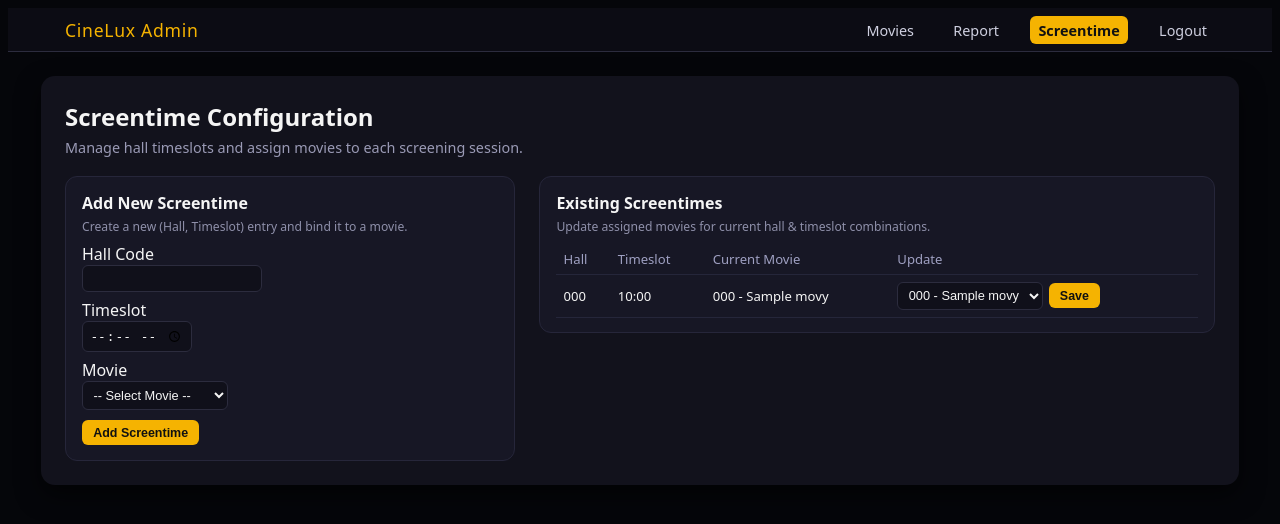
After one commit to dsnyeo/ie4727-cinema-project, a PHP site: page /adminScreentime.php in a window 1280 px wide. The commit adds this page. Shown: the top 524 px of the page. Run offline with PHP 8.4, Linux system fonts and the light colour scheme; the visitor is signed in with stand-in values (Sample User, id 1); tables that the repository leaves empty hold one stand-in row (values such as "Sample post").

```diff
--- a/adminMovie.php
+++ b/adminMovie.php
@@ -373,6 +373,7 @@ if ($selectedCode !== '') {
     <nav class="admin-links">
       <a href="adminMovies.php" class="<?= basename($_SERVER['PHP_SELF']) === 'adminMovie.php' ? 'active' : '' ?>">Movies</a>
       <a href="adminReport.php" class="<?= basename($_SERVER['PHP_SELF']) === 'adminReport.php' ? 'active' : '' ?>">Reports</a>
+      <a href="adminScreentime.php" class="<?= basename($_SERVER['PHP_SELF']) === 'adminScreentime.php' ? 'active' : '' ?>">Screentime</a>
       <a href="logout.php"class="btn btn-outline" onclick="return confirm('Log out of admin panel?');">Logout</a>
     </nav>
   </div>
--- a/adminReport.php
+++ b/adminReport.php
@@ -164,6 +164,7 @@ svg#lineChart {
     <nav class="admin-links">
       <a href="adminMovie.php">Movies</a>
       <a href="adminReport.php" class="active">Reports</a>
+      <a href="adminScreentime.php">Screentime</a>
       <a href="logout.php" onclick="return confirm('Log out of admin panel?');">Logout</a>
     </nav>
   </div>
--- /dev/null
+++ b/adminScreentime.php
@@ -0,0 +1,367 @@
+<?php
+session_start();
+include "dbconnect.php";
+
+function e($s){ return htmlspecialchars($s ?? '', ENT_QUOTES, 'UTF-8'); }
+
+if (!isset($dbcnx) || $dbcnx->connect_errno) {
+    die("Database connection not found or failed.");
+}
+
+// Admin-only guard
+if (!isset($_SESSION['sess_user']) || strtolower($_SESSION['sess_user']) !== 'admin') {
+    die("Access denied. Admins only.");
+}
+
+$successMsg = "";
+$errorMsg   = "";
+
+/**
+ * Handle update existing screentime row
+ */
+if ($_SERVER['REQUEST_METHOD'] === 'POST' && isset($_POST['action']) && $_POST['action'] === 'update') {
+    $hall_code  = $_POST['hall_code'] ?? '';
+    $timeslot   = $_POST['timeslot'] ?? '';
+    $movie_code = $_POST['movie_code'] ?? '';
+
+    if ($hall_code && $timeslot && $movie_code) {
+        $sql = "UPDATE screentime
+                SET movie_code = ?
+                WHERE hall_code = ? AND timeslot = ?";
+        $stmt = $dbcnx->prepare($sql);
+        if ($stmt) {
+            $stmt->bind_param("sss", $movie_code, $hall_code, $timeslot);
+            if ($stmt->execute()) {
+                $successMsg = "Screentime for Hall {$hall_code} at {$timeslot} updated successfully.";
+            } else {
+                $errorMsg = "Failed to update screentime: " . e($stmt->error);
+            }
+            $stmt->close();
+        } else {
+            $errorMsg = "Database error (prepare failed).";
+        }
+    } else {
+        $errorMsg = "Missing hall, timeslot, or movie code.";
+    }
+}
+
+/**
+ * Handle add new screentime row
+ */
+if ($_SERVER['REQUEST_METHOD'] === 'POST' && isset($_POST['action']) && $_POST['action'] === 'add') {
+    $new_hall  = $_POST['new_hall_code'] ?? '';
+    $new_time  = $_POST['new_timeslot'] ?? '';
+    $new_movie = $_POST['new_movie_code'] ?? '';
+
+    if ($new_hall && $new_time && $new_movie) {
+        $sql = "INSERT INTO screentime (hall_code, timeslot, movie_code) VALUES (?, ?, ?)";
+        $stmt = $dbcnx->prepare($sql);
+        if ($stmt) {
+            $stmt->bind_param("sss", $new_hall, $new_time, $new_movie);
+            if ($stmt->execute()) {
+                $successMsg = "New screentime added for Hall {$new_hall} at {$new_time}.";
+            } else {
+                $errorMsg = "Failed to add screentime: " . e($stmt->error);
+            }
+            $stmt->close();
+        } else {
+            $errorMsg = "Database error (prepare failed).";
+        }
+    } else {
+        $errorMsg = "Please fill in Hall, Timeslot, and Movie Code for the new screentime.";
+    }
+}
+
+/**
+ * Fetch all movies for dropdown
+ * (update Title if your column name differs)
+ */
+$movies = [];
+$movieSql = "SELECT MovieCode, Title AS MovieTitle FROM movies ORDER BY Title";
+$movieRes = $dbcnx->query($movieSql);
+if ($movieRes && $movieRes->num_rows > 0) {
+    while ($row = $movieRes->fetch_assoc()) {
+        $movies[] = $row;
+    }
+}
+
+/**
+ * Fetch existing screentimes
+ */
+$screentimeSql = "
+    SELECT s.hall_code, s.timeslot, s.movie_code, m.Title AS MovieTitle
+    FROM screentime s
+    LEFT JOIN movies m ON s.movie_code = m.MovieCode
+    ORDER BY s.hall_code, s.timeslot
+";
+$screentimeRes = $dbcnx->query($screentimeSql);
+?>
+<!DOCTYPE html>
+<html lang="en">
+<head>
+    <meta charset="UTF-8">
+    <title>Admin - Screentime</title>
+    <style>
+    body {
+      font-family: system-ui, -apple-system, BlinkMacSystemFont, "Segoe UI", sans-serif;
+      background:#05060a;
+      color:#f5f5f5;
+    }
+    /* Nav reused from before */
+    .admin-nav {
+      background:#0c0c14;
+      border-bottom:1px solid #2c2c3e;
+      padding:.6rem 0;
+      position:sticky;
+      top:0; z-index:999;
+    }
+    .admin-nav-container {
+      max-width:1150px;margin:0 auto;padding:0 1rem;
+      display:flex;justify-content:space-between;align-items:center;
+    }
+    .admin-brand {font-size:1.1rem;color:#f5b301;letter-spacing:.04em;}
+    .admin-links a {
+      margin-left:1.2rem;color:#cfd0e0;text-decoration:none;
+      font-size:.9rem;padding:.3rem .5rem;border-radius:6px;transition:.2s;
+    }
+    .admin-links a:hover {color:#fff;background:#2a2a44;}
+    .admin-links a.active {color:#111;background:#f5b301;font-weight:600;}
+
+    .admin-wrapper {
+      max-width:1150px;margin:1.5rem auto 2rem;padding:1.5rem;
+      background:#12121c;border-radius:14px;box-shadow:0 10px 25px rgba(0,0,0,0.6);
+    }
+    h1{margin:0 0 .3rem;font-size:1.5rem;}
+    p.sub{margin:0 0 1.2rem;color:#9a9ab5;font-size:.9rem;}
+
+    .grid{display:grid;grid-template-columns:2fr 3fr;gap:1.5rem;align-items:flex-start;}
+    .card{background:#171725;border-radius:12px;padding:.9rem 1rem;border:1px solid #26263a;}
+    .card h2{margin:0 0 .3rem;font-size:1rem;}
+    .card small{display:block;margin-bottom:.5rem;color:#8f90aa;font-size:.76rem;}
+
+    table{width:100%;border-collapse:collapse;font-size:.82rem;margin-top:.3rem;}
+    th,td{padding:.4rem .45rem;border-bottom:1px solid #25263a;}
+    th{text-align:left;color:#9fa0c2;font-weight:500;}
+    tr:hover td{background:#151624;}
+
+    .top-movie {
+      background:#1b1b2c;
+      padding:.7rem 1rem;
+      border:1px solid #2a2a44;
+      border-radius:8px;
+      margin-bottom:1rem;
+    }
+    .top-movie strong {color:#f5b301;}
+    .chart-wrap {
+      width:100%;
+      height:220px;
+      position:relative;
+    }
+    svg#lineChart {
+      width:100%;
+      height:100%;
+    }
+    .line {
+      fill:none;
+      stroke:#f5b301;
+      stroke-width:2.5;
+    }
+    .dot {
+      fill:#f5b301;
+    }
+    .axis-label {
+      fill:#9a9ab5;
+      font-size:10px;
+      text-anchor:middle;
+    }
+    .axis-line {
+      stroke:#34354a;
+      stroke-width:1;
+    }
+
+    /* Form + button styling to match theme */
+    select, input[type="text"], input[type="time"] {
+      background:#10101a;
+      border:1px solid #2c2c3e;
+      color:#f5f5f5;
+      padding:.3rem .4rem;
+      border-radius:6px;
+      font-size:.8rem;
+    }
+    select:focus, input:focus {
+      outline:none;
+      border-color:#f5b301;
+      box-shadow:0 0 0 1px rgba(245,179,1,0.18);
+    }
+    .btn {
+      padding:.35rem .7rem;
+      cursor:pointer;
+      border:none;
+      border-radius:6px;
+      font-size:.78rem;
+      background:#f5b301;
+      color:#111;
+      font-weight:600;
+      transition:.2s;
+    }
+    .btn:hover {
+      background:#ffcb47;
+      transform:translateY(-1px);
+    }
+
+    .msg {
+      margin-bottom:10px;
+      padding:.5rem .7rem;
+      border-radius:8px;
+      font-size:.8rem;
+    }
+    .success {
+      background:rgba(63, 180, 98, 0.12);
+      border:1px solid #3fb462;
+      color:#b5f1c9;
+    }
+    .error {
+      background:rgba(255, 71, 87, 0.1);
+      border:1px solid #ff4757;
+      color:#ffb3bb;
+    }
+
+    form.inline-form {
+      margin:0;
+      display:flex;
+      gap:.35rem;
+      align-items:center;
+      flex-wrap:wrap;
+    }
+    </style>
+</head>
+<body>
+
+<!-- Admin Nav -->
+<header class="admin-nav">
+  <div class="admin-nav-container">
+    <div class="admin-brand">CineLux Admin</div>
+    <nav class="admin-links">
+      <a href="adminMovie.php">Movies</a>
+      <a href="adminReport.php">Report</a>
+      <a href="adminScreentime.php" class="active">Screentime</a>
+      <a href="logout.php" onclick="return confirm('Log out of admin panel?');">Logout</a>
+    </nav>
+  </div>
+</header>
+
+<div class="admin-wrapper">
+    <h1>Screentime Configuration</h1>
+    <p class="sub">Manage hall timeslots and assign movies to each screening session.</p>
+
+    <?php if ($successMsg): ?>
+        <div class="msg success"><?php echo e($successMsg); ?></div>
+    <?php endif; ?>
+
+    <?php if ($errorMsg): ?>
+        <div class="msg error"><?php echo e($errorMsg); ?></div>
+    <?php endif; ?>
+
+    <div class="grid">
+        <!-- Left: Add New Screentime -->
+        <div class="card">
+            <h2>Add New Screentime</h2>
+            <small>Create a new (Hall, Timeslot) entry and bind it to a movie.</small>
+
+            <form method="post">
+                <input type="hidden" name="action" value="add">
+
+                <div style="margin-bottom:.45rem;">
+                    <label>
+                        Hall Code<br>
+                        <input type="text" name="new_hall_code" maxlength="4" required>
+                    </label>
+                </div>
+
+                <div style="margin-bottom:.45rem;">
+                    <label>
+                        Timeslot<br>
+                        <input type="time" name="new_timeslot" required>
+                    </label>
+                </div>
+
+                <div style="margin-bottom:.6rem;">
+                    <label>
+                        Movie<br>
+                        <select name="new_movie_code" required>
+                            <option value="">-- Select Movie --</option>
+                            <?php foreach ($movies as $m): ?>
+                                <option value="<?php echo e($m['MovieCode']); ?>">
+                                    <?php echo e($m['MovieCode'] . " - " . $m['MovieTitle']); ?>
+                                </option>
+                            <?php endforeach; ?>
+                        </select>
+                    </label>
+                </div>
+
+                <button type="submit" class="btn">Add Screentime</button>
+            </form>
+        </div>
+
+        <!-- Right: Existing Screentimes -->
+        <div class="card">
+            <h2>Existing Screentimes</h2>
+            <small>Update assigned movies for current hall & timeslot combinations.</small>
+
+            <?php if ($screentimeRes && $screentimeRes->num_rows > 0): ?>
+                <table>
+                    <thead>
+                        <tr>
+                            <th>Hall</th>
+                            <th>Timeslot</th>
+                            <th>Current Movie</th>
+                            <th>Update</th>
+                        </tr>
+                    </thead>
+                    <tbody>
+                    <?php while ($row = $screentimeRes->fetch_assoc()): ?>
+                        <tr>
+                            <td><?php echo e($row['hall_code']); ?></td>
+                            <td><?php echo e(substr($row['timeslot'], 0, 5)); ?></td>
+                            <td>
+                                <?php
+                                    echo e($row['movie_code']);
+                                    echo $row['MovieTitle']
+                                        ? " - " . e($row['MovieTitle'])
+                                        : " (No title found)";
+                                ?>
+                            </td>
+                            <td>
+                                <form method="post" class="inline-form">
+                                    <input type="hidden" name="action" value="update">
+                                    <input type="hidden" name="hall_code" value="<?php echo e($row['hall_code']); ?>">
+                                    <input type="hidden" name="timeslot" value="<?php echo e($row['timeslot']); ?>">
+
+                                    <select name="movie_code" required>
+                                        <option value="">Select</option>
+                                        <?php foreach ($movies as $m): ?>
+                                            <option value="<?php echo e($m['MovieCode']); ?>"
+                                                <?php if ($m['MovieCode'] == $row['movie_code']) echo 'selected'; ?>>
+                                                <?php echo e($m['MovieCode'] . " - " . $m['MovieTitle']); ?>
+                                            </option>
+                                        <?php endforeach; ?>
+                                    </select>
+
+                                    <button type="submit" class="btn">Save</button>
+                                </form>
+                            </td>
+                        </tr>
+                    <?php endwhile; ?>
+                    </tbody>
+                </table>
+            <?php else: ?>
+                <p style="color:#9a9ab5;font-size:.82rem;margin-top:.4rem;">
+                    No screentime records found. Use the form on the left to create one.
+                </p>
+            <?php endif; ?>
+        </div>
+    </div>
+</div>
+
+</body>
+</html>
--- a/styles.css
+++ b/styles.css
@@ -804,7 +804,6 @@ h1{
   border-color:#94a3b8;
   color:#fff;
   cursor:not-allowed;
-  text-decoration:line-through;
 }
 
 .seat.selected{
```
Also changed, not shown: cart.php (+53 -5 lines), checkout.php (+137 -25 lines), insert_booking.php (+9 -0 lines).
